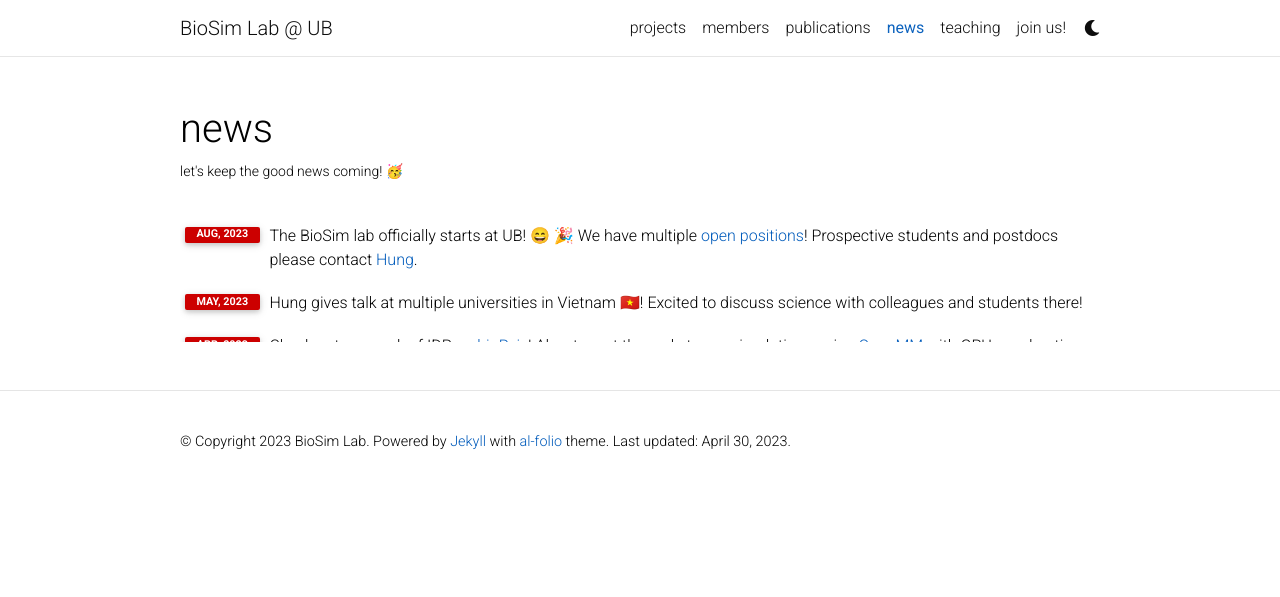
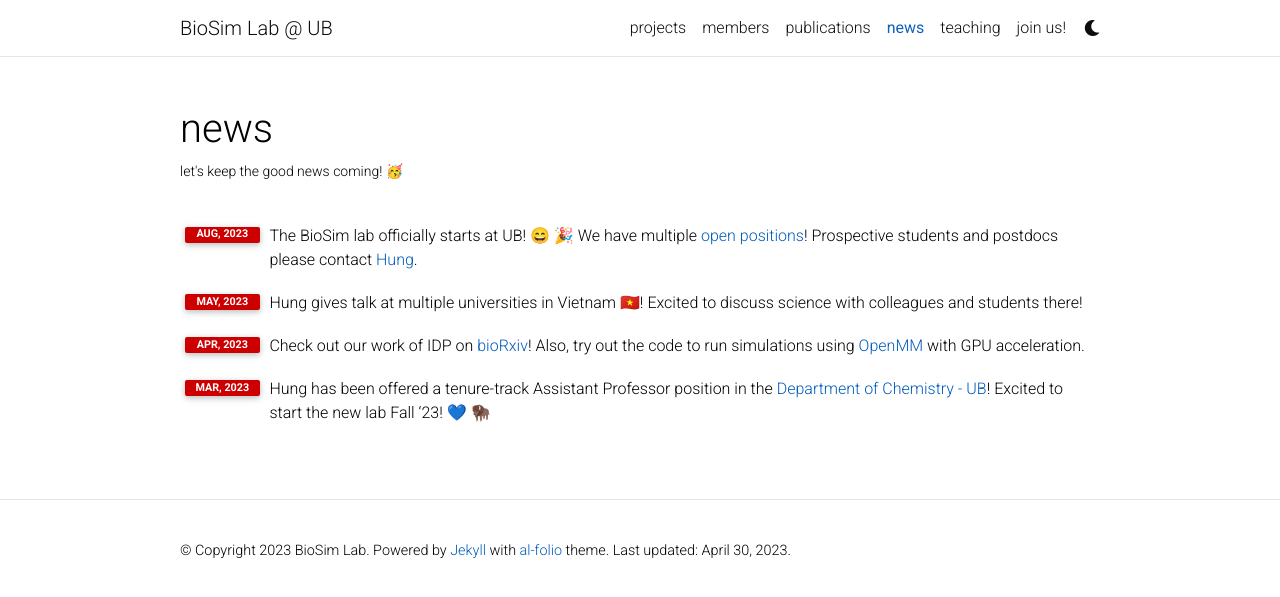
Before and after one commit to BioSimLabUB/biosimlabub.github.io, a Jekyll site: the page built from _pages/news.md, in a window 1280 px wide. Shown: the top 597 px of the page. Built offline with Jekyll 4.4.1, drawn with Linux system fonts in a browser that asks for light colours; emoji names are drawn with the system emoji font; comment, search, counter and statistics services are not loaded; a style sheet for code colours, icons or effects is not loaded.

Commit message:
fix news to include all news

```diff
--- a/_config.yml
+++ b/_config.yml
@@ -175,7 +175,7 @@ collections:
     permalink: /members/:path/
 
 news_scrollable: true # adds a vertical scroll bar if there are more than 5 news items
-news_limit: 5 # leave blank to include all the news in the `_news` folder
+news_limit: # leave blank to include all the news in the `_news` folder
 
 # -----------------------------------------------------------------------------
 # Jekyll settings
--- a/_includes/news.html
+++ b/_includes/news.html
@@ -1,7 +1,7 @@
 <div class="news">
   {% if site.news != blank -%}
     {%- assign news_size = site.news | size -%}
-    <div class="table-responsive" {% if site.news_scrollable and news_size > 3 %}style="max-height: 10vw"{% endif %}>
+    <div class="table-responsive" {% if site.news_scrollable and news_size > 5 %}style="max-height: 10vw"{% endif %}>
       <table class="table table-sm table-borderless">
       {%- assign news = site.news | reverse -%}
       {% if site.news_limit %}
```
